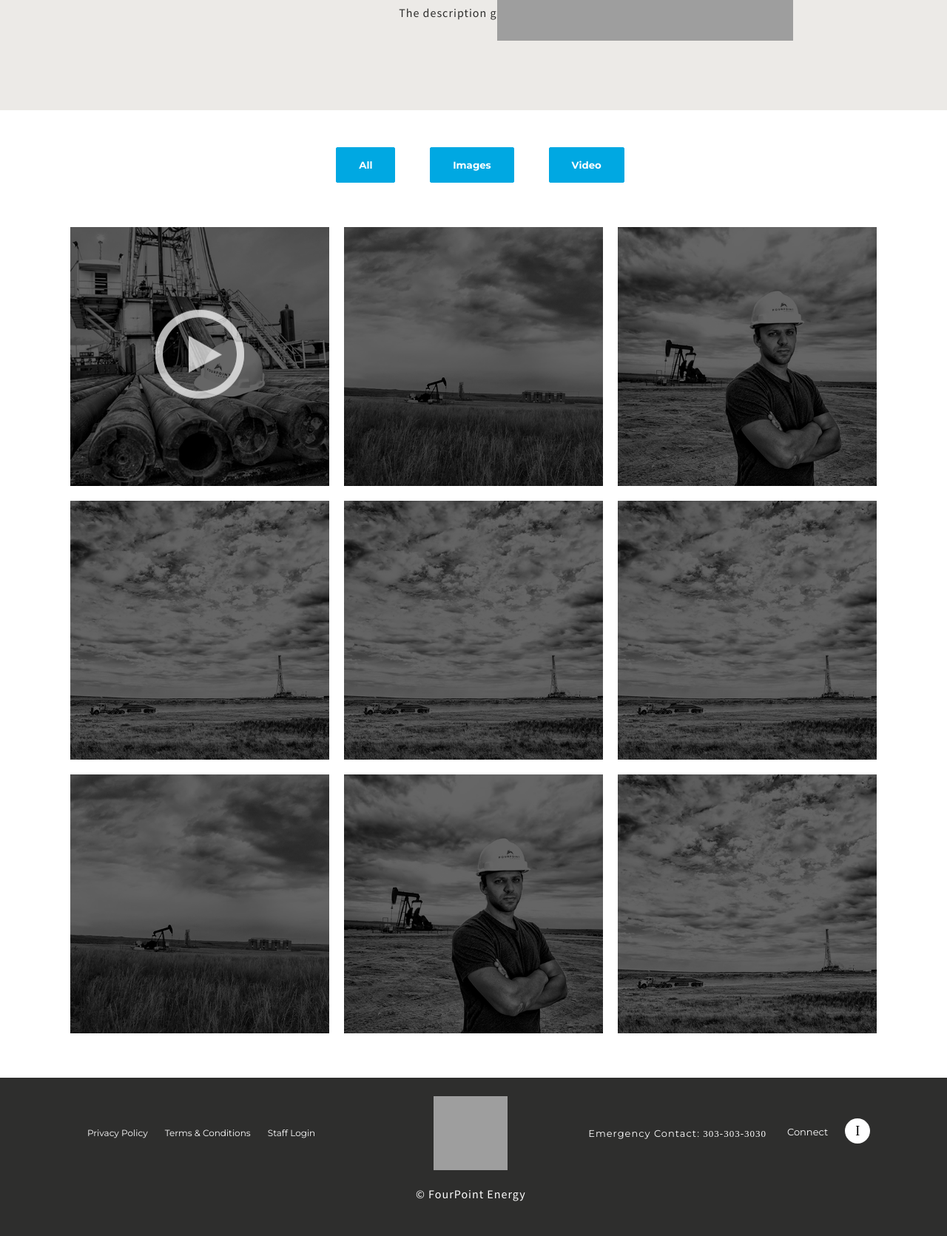
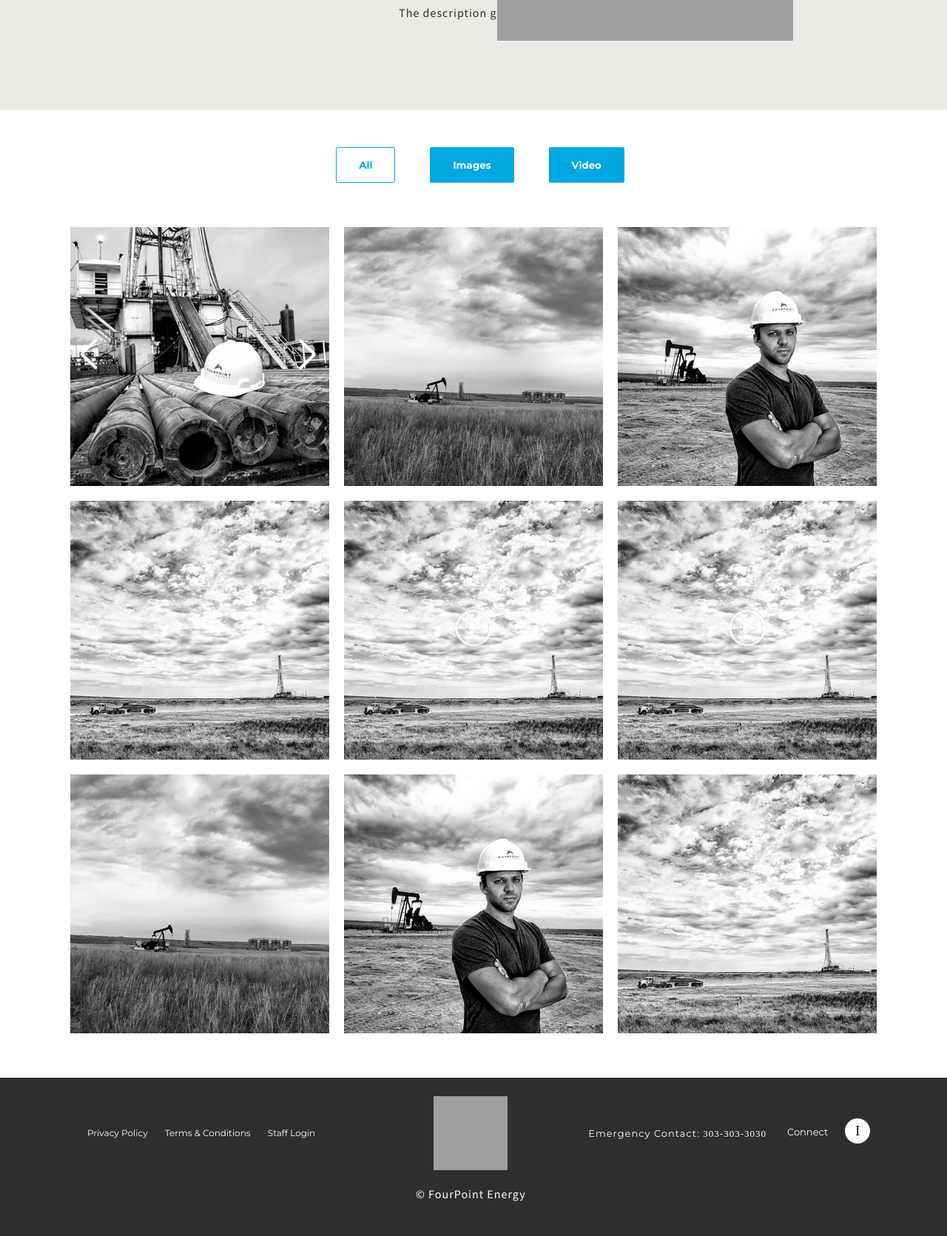
Before and after one commit to KarshHagan/Fourpoint-Energy-Website, a PHP site: page /gallery in a window 1280 px wide. Shown: the part 272-1943 px from the top of the page at 74% size. Run offline with PHP 8.4, Linux system fonts and the light colour scheme; some libraries are stand-ins or nearby versions; some web fonts are replaced; grey boxes are pictures that could not be loaded.

Commit message:
gallery page work

```diff
--- a/assets/css/style.css
+++ b/assets/css/style.css
@@ -1743,17 +1743,26 @@
     position: relative;
     display: table; }
     .single-img a:after, .gallery a:after, .single-video a:after {
+      opacity: 0;
       width: 100%;
       height: 100%;
       background-color: rgba(0, 0, 0, 0.6);
       position: absolute;
       content: '';
       top: 0;
-      left: 0; }
-
-.gallery a {
+      left: 0;
+      -webkit-transition: 0.25s ease;
+      -moz-transition: 0.25s ease;
+      transition: 0.25s ease; }
+    .single-img a:hover:after, .gallery a:hover:after, .single-video a:hover:after {
+      opacity: 1;
+      -webkit-transition: 0.25s ease;
+      -moz-transition: 0.25s ease;
+      transition: 0.25s ease; }
+
+.single-video a {
   position: relative; }
-  .gallery a:before {
+  .single-video a:before {
     position: absolute;
     content: url(/assets/img/icons/icon-play.png);
     top: 50%;
@@ -1765,6 +1774,24 @@
     -o-transform: translate(-50%, -50%);
     transform: translate(-50%, -50%); }
 
+.gallery:before, .gallery:after {
+  position: absolute;
+  top: 50%;
+  width: 50px;
+  height: auto;
+  z-index: 1;
+  -webkit-transform: translate(-50%, -50%);
+  -moz-transform: translate(-50%, -50%);
+  -ms-transform: translate(-50%, -50%);
+  -o-transform: translate(-50%, -50%);
+  transform: translate(-50%, -50%); }
+.gallery:before {
+  content: url(/assets/img/icons/arrow-left.png);
+  left: 35px; }
+.gallery:after {
+  content: url(/assets/img/icons/arrow-right.png);
+  right: -10px; }
+
 .gallery-filter {
   margin-bottom: 50px; }
   .gallery-filter ul {
--- a/assets/js/main.js
+++ b/assets/js/main.js
@@ -135,6 +135,15 @@
 			}
 		});
 	}
+
+	// gallery filter
+	var $filterBtn = $('.filter-btn');
+	$filterBtn.on('click', function() {
+		$filterBtn.each(function() {
+			$(this).removeClass('btn-white').addClass('btn-blue');
+		});
+		$(this).addClass('btn-white');
+	});
 });
 
 
--- a/gallery/index.php
+++ b/gallery/index.php
@@ -16,15 +16,14 @@
 
 		<div class="gallery-filter">
 			<ul>
-				<li><button type="button" class="button btn-blue">All</button></li>
-				<li><button type="button" class="button btn-blue">Images</button></li>
-				<li><button type="button" class="button btn-blue">Video</button></li>
+				<li><button type="button" class="filter-btn button btn-white">All</button></li>
+				<li><button type="button" class="filter-btn button btn-blue">Images</button></li>
+				<li><button type="button" class="filter-btn button btn-blue">Video</button></li>
 			</ul>
 		</div>
 
 		<!-- This is an image gallery. -->
 		<div class="gallery">
-
 
 			<!-- This is the thumbnail -->
 			<a class="fancybox" rel="gallery1" title="Image1 Title" href="/assets/fancybox/demo/1_b.jpg"><img src="/assets/img/history/history_banner1.jpg" alt="" /></a>
@@ -60,7 +59,6 @@
 			<a class="fancybox fbx-video" href="https://www.youtube.com/watch?v=FkHbC1RSjv8"><img src="/assets/img/history/history_banner4.jpg" alt="" /></a>
 		</div>
 
-
 		<!-- This is a single image -->
 		<div class="single-img">
 			<a class="fancybox" title="Single Image Title" href="/assets/fancybox/demo/2_b.jpg"><img src="/assets/img/history/history_banner2.jpg" alt="" /></a>
```
Also changed, not shown: assets/sass/components/_gallery.scss (+31 -1 lines), assets/img/icons/arrow-left.png (added), assets/img/icons/arrow-right.png (added), assets/img/icons/icon-play.png, 1 other file.
